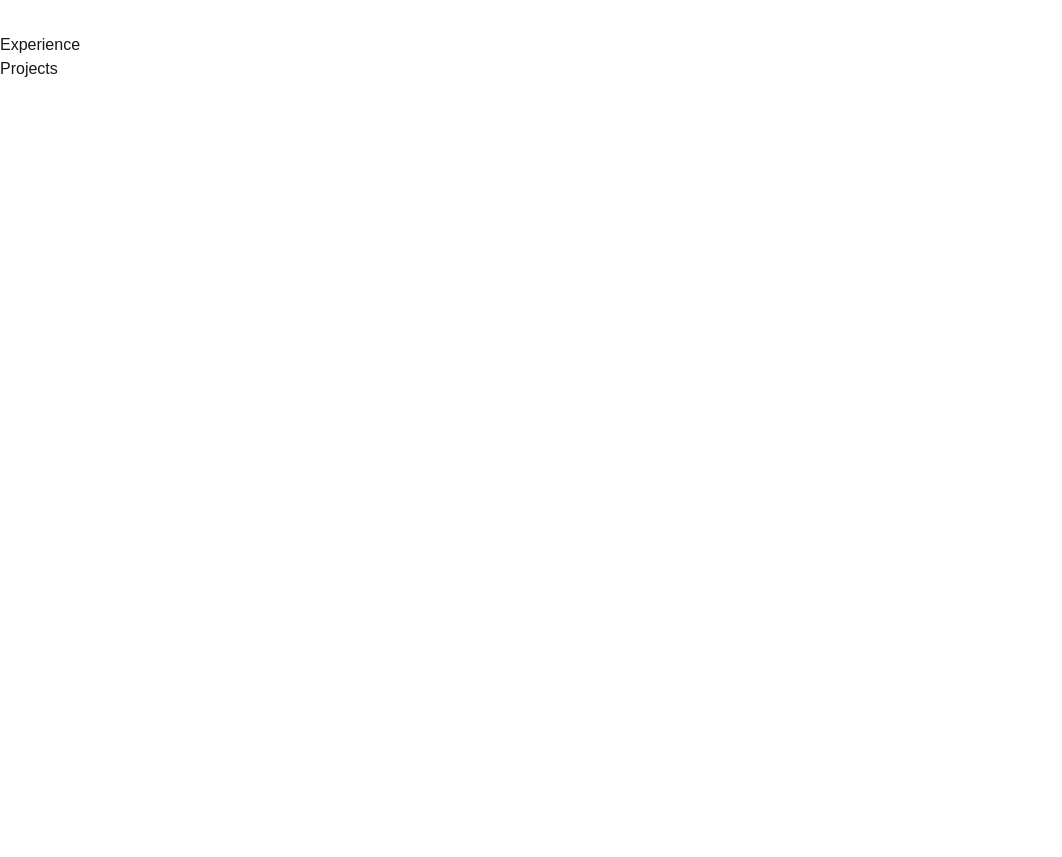
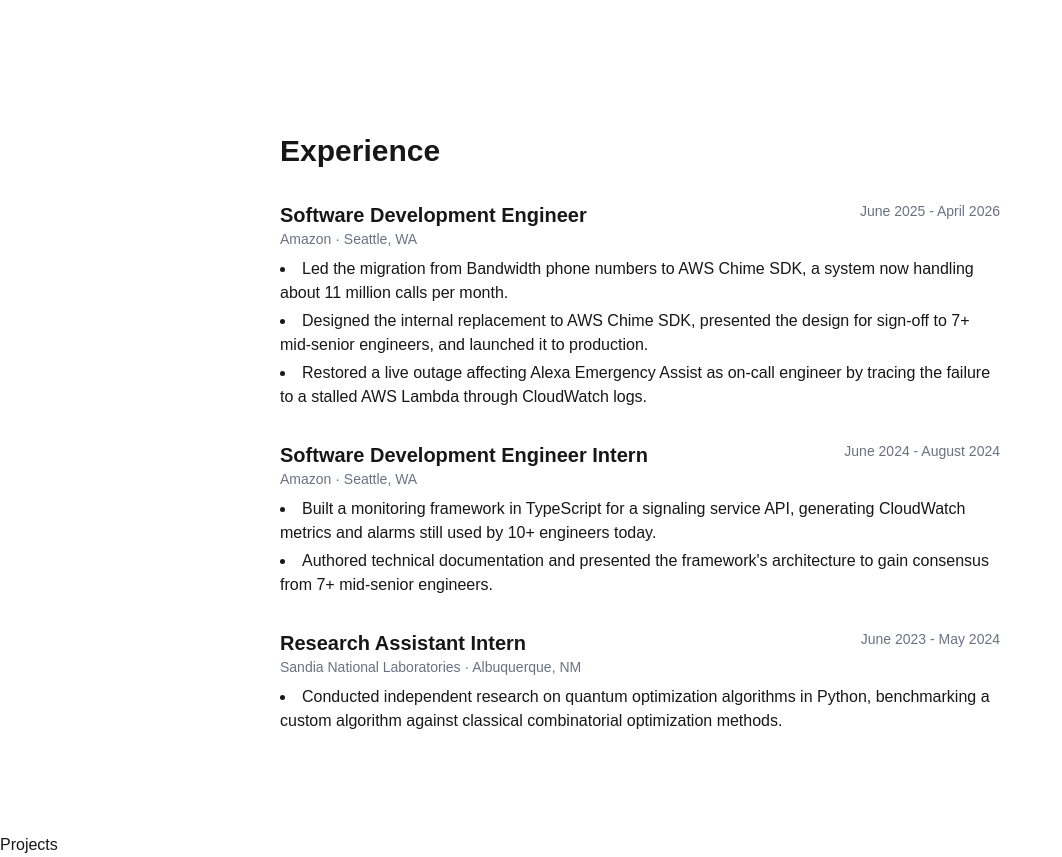
Before and after one commit to JoshuaFoate/portfolio-site, a Next.js app: page / in a window 1280 px wide. Shown: the part 1640-2497 px from the top of the page, without its empty margins (0-1062 px from the left). Before the commit the page ends 1721 px from the top, so only its background shows below. Built offline with nearby package versions, Linux system fonts and the light colour scheme.

Commit message:
Create experience component and add to page

```diff
--- a/src/app/page.tsx
+++ b/src/app/page.tsx
@@ -1,12 +1,13 @@
+import About from "@/components/About";
+import Experience from "@/components/Experience";
 import Hero from "@/components/Hero";
-import About from "@/components/About";
 
 export default function Home() {
   return (
     <main>
       <Hero />
       <About />
-      <section id="experience">Experience</section>
+      <Experience />
       <section id="projects">Projects</section>
     </main>
   )
--- /dev/null
+++ b/src/components/Experience.tsx
@@ -0,0 +1,58 @@
+const experience = [
+    {
+        title: "Software Development Engineer",
+        company: "Amazon",
+        location: "Seattle, WA",
+        dates: "June 2025 - April 2026",
+        bullets: [
+            "Led the migration from Bandwidth phone numbers to AWS Chime SDK, a system now handling about 11 million calls per month.",
+            "Designed the internal replacement to AWS Chime SDK, presented the design for sign-off to 7+ mid-senior engineers, and launched it to production.",
+            "Restored a live outage affecting Alexa Emergency Assist as on-call engineer by tracing the failure to a stalled AWS Lambda through CloudWatch logs.",
+        ],
+    },
+    {
+        title: "Software Development Engineer Intern",
+        company: "Amazon",
+        location: "Seattle, WA",
+        dates: "June 2024 - August 2024",
+        bullets: [
+            "Built a monitoring framework in TypeScript for a signaling service API, generating CloudWatch metrics and alarms still used by 10+ engineers today.",
+            "Authored technical documentation and presented the framework's architecture to gain consensus from 7+ mid-senior engineers.",
+        ],
+    },
+    {
+        title: "Research Assistant Intern",
+        company: "Sandia National Laboratories",
+        location: "Albuquerque, NM",
+        dates: "June 2023 - May 2024",
+        bullets: [
+            "Conducted independent research on quantum optimization algorithms in Python, benchmarking a custom algorithm against classical combinatorial optimization methods.",
+        ],
+    },
+];
+
+export default function Experience() {
+    return (
+        <section id="experience" className="min-h-screen flex flex-col justify-center px-6 max-w-3xl mx-auto">
+            <h2 className = "text-3xl font-bold mb-8">Experience</h2>
+            <div className="flex flex-col gap-8">
+                {experience.map((job) => (
+                    <div key={job.title + job.company}>
+                        <div className="flex justify-between flex-wrap gap-x-4">
+                            <h3 className="text-xl font-semibold">{job.title}</h3>
+                            <span className="text-sm text-gray-500">{job.dates}</span>
+                        </div>
+                        <p className="text-sm text-gray-500 mb-2">
+                            {job.company} · {job.location}
+                        </p>
+                        <ul className="list-disc list-inside space-y-1">
+                            {job.bullets.map((bullet, i) => (
+                                <li key={i}>{bullet}</li>
+                            ))}
+                        </ul>
+                    </div>
+                ))}
+            </div>
+        </section>
+    );
+}
```
